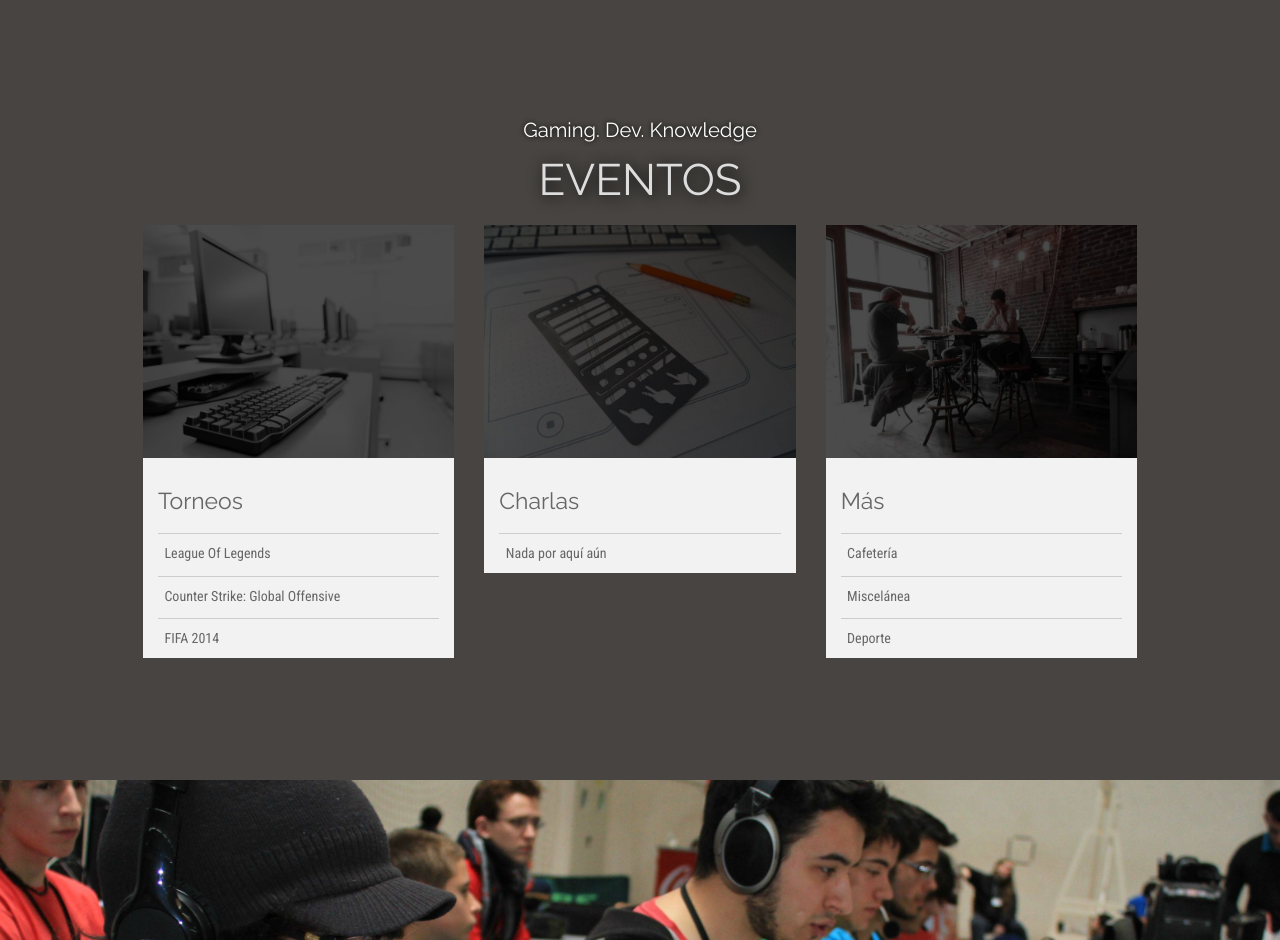
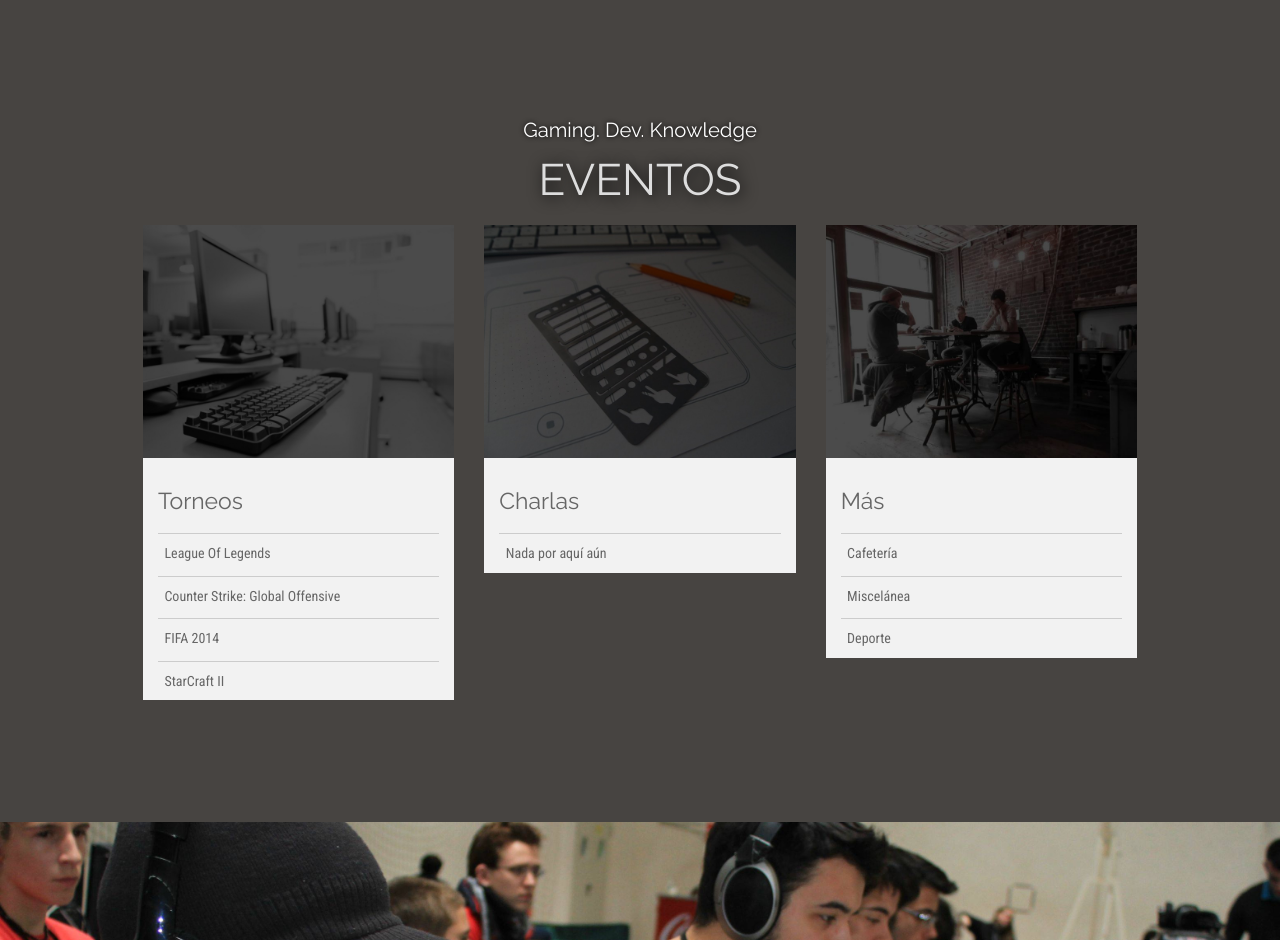
Before and after one commit to ndrs92/Technium-Web, a PHP site: page /technium/ in a window 1280 px wide. Shown: the part 1610-2550 px from the top of the page. Run offline with PHP 8.4, Linux system fonts and the light colour scheme; some libraries are stand-ins or nearby versions; some web fonts are replaced.

Commit message:
added info for tournaments

```diff
--- a/index.php
+++ b/index.php
@@ -194,6 +194,7 @@
                   <a onclick="$('#work').animatescroll({scrollSpeed:2000,easing:'easeInOutBack'});"><li>&nbsp; League Of Legends</li></a>
                   <a onclick="$('#work').animatescroll({scrollSpeed:2000,easing:'easeInOutBack'});"><li>&nbsp; Counter Strike: Global Offensive</li></a>
                   <a onclick="$('#work').animatescroll({scrollSpeed:2000,easing:'easeInOutBack'});"><li>&nbsp; FIFA 2014</li></a>
+                  <a onclick="$('#work').animatescroll({scrollSpeed:2000,easing:'easeInOutBack'});"><li>&nbsp; StarCraft II</li></a>
                </ul>
             </div>
             <!-- <a class="button blank lined dark large expand">Detalles</a> -->
```
